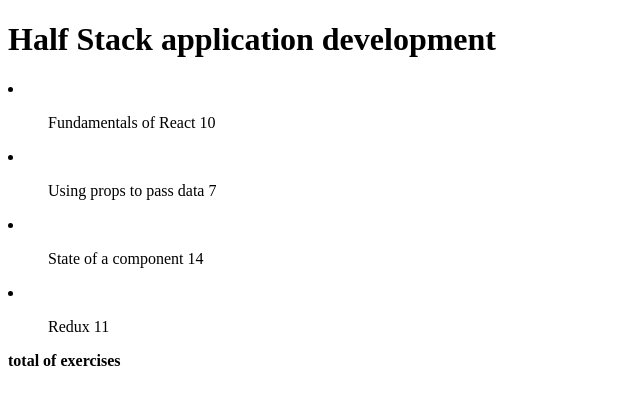
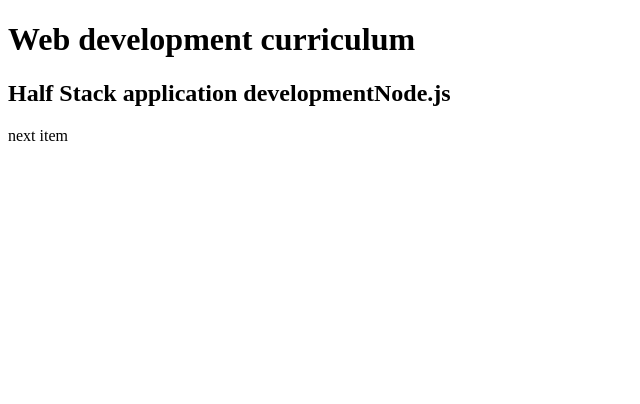
Before and after one commit to angwenfelicia/fullstackopen, a React (Vite) app in the folder part2/courseinfo/: page / in a window 1280 px wide. Shown: the top 404 px of the page, without its empty margins (0-640 px from the left). Built offline with nearby package versions, Linux system fonts and the light colour scheme.

Commit message:
exercise part 2.4 in progress

```diff
--- a/part2/courseinfo/src/App.jsx
+++ b/part2/courseinfo/src/App.jsx
@@ -1,28 +1,39 @@
-//exercise 2.2 in progress
-const Header = (props) => <h1>{props.course.name}</h1>
+//exercise part 2.4 in progress
+//const Header = (props) => <h2>{props.courses.name}</h2>
+
+const Header = (props) => {
+  const headerName = props.courses.map( x =>
+    x.name
+  )
+
+  console.log(headerName)
+  return (
+      <h2>{headerName}</h2>
+  )
+}
+
 
 //map the parts
 const Content = (props) => {
-  const mapParts = props.course.parts.map( x =>
-    <li>
-      <Part key={x.id} part={x} />
+  console.log(props)
+
+  const mapParts = props.courses.parts.map( x =>
+    <li key={x.id}>
+      <Part part={x} />
     </li>
+  )
+
+  // reduce using accumulator and currentValue of exercises
+  const total = props.courses.parts.reduce((a, v) =>
+    a + v.exercises, 0
   )
 
   return (
     <div>
       {mapParts}
-      <b>total of  exercises</b>
+      <b>total of {total} exercises </b>
     </div>
   )
-}
-
-const Total = (props) => {
-  const total = props.course.parts.reduce((s, p) => {
-    s + p.exercises, 0
-  })
-  console.log(total)
-  return total
 }
 
 //each lists contains name and number of exercises
@@ -33,19 +44,21 @@ const Part = (props) => (
 )
 
 const Course = (props) => {
-  const { course } = props
+  const { courses } = props
   return (
     <div>
-      <Header course={course} />
-      <Content course={course} />
+      <h1>Web development curriculum</h1>
+      <Header courses={courses} />
+      <p>next item</p>
     </div>
   )
 }
 
 const App = () => {
-  const course = {
+  const courses = [
+    {
+      name: 'Half Stack application development',
       id: 1,
-    name: 'Half Stack application development',
       parts: [
         {
           name: 'Fundamentals of React',
@@ -68,9 +81,26 @@ const App = () => {
           id: 4
         }
       ]
+    },
+    {
+      name: 'Node.js',
+      id: 2,
+      parts: [
+        {
+          name: 'Routing',
+          exercises: 3,
+          id: 1
+        },
+        {
+          name: 'Middlewares',
+          exercises: 7,
+          id: 2
         }
+      ]
+    }
+  ]
 
-  return <Course course={course} />
+  return <Course courses={courses} />
 }
 
 export default App
```
Lines whose indentation alone changed are shown as unchanged.
